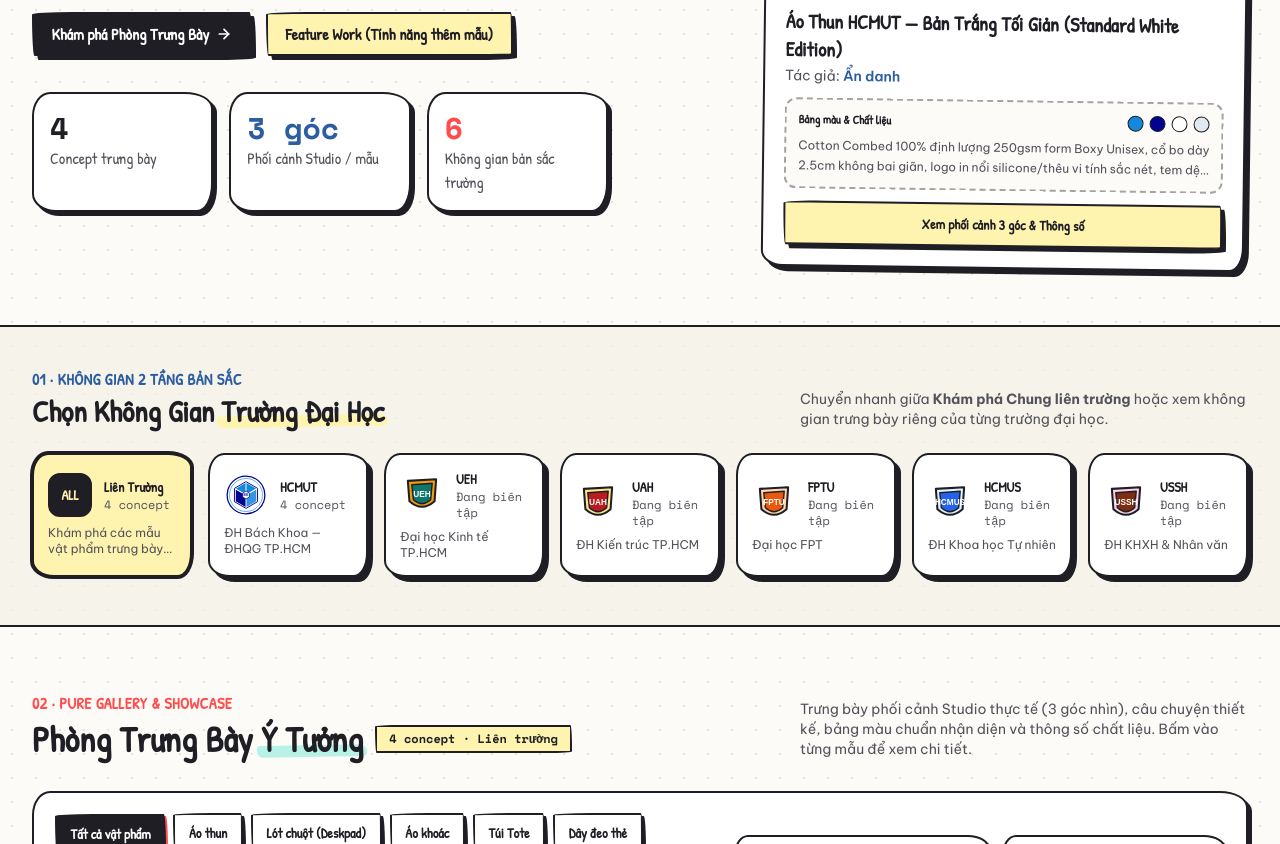
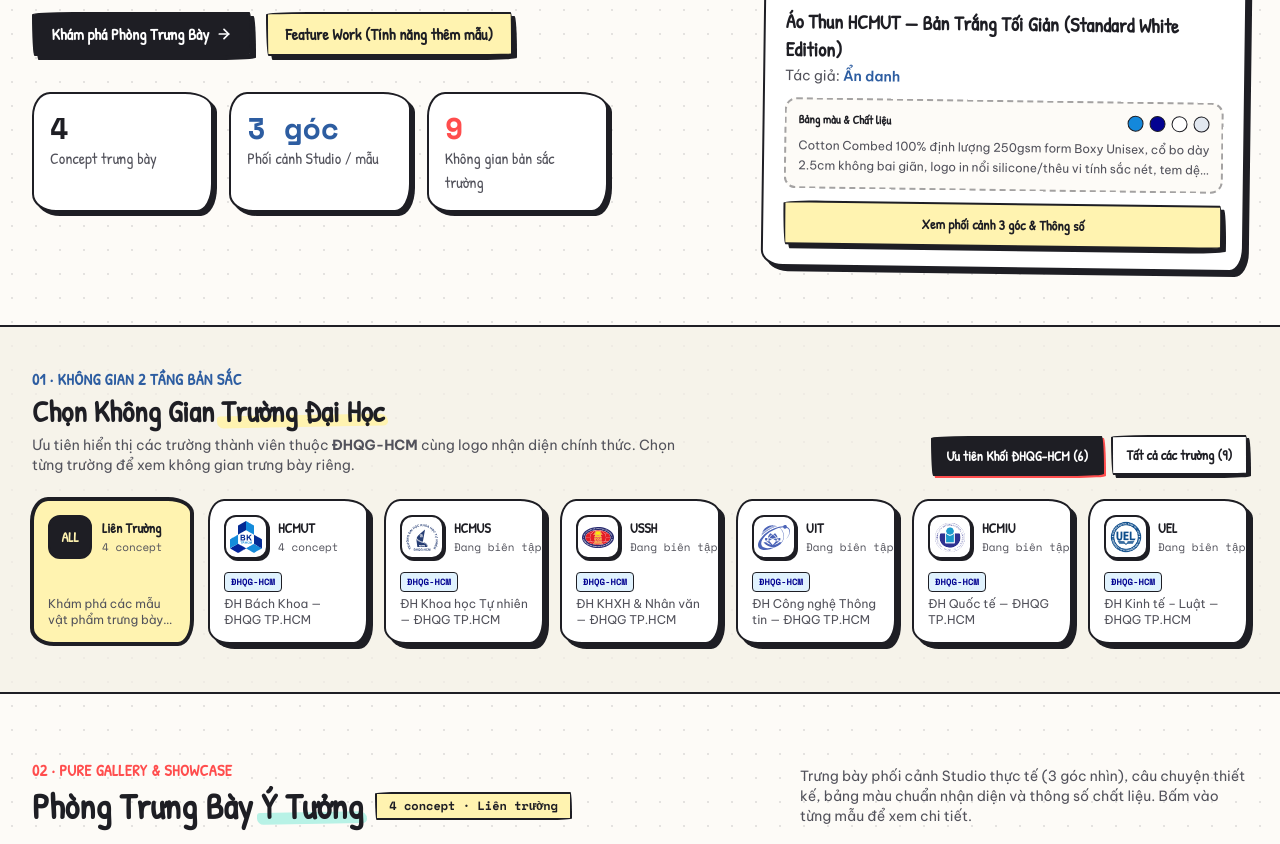
Before and after one commit to ZaMinVo/UniVibe, a plain HTML site: page index.html in a window 1280 px wide. Shown: the part 530-1374 px from the top of the page. Drawn offline with nearby package versions, Linux system fonts and the light colour scheme; a web font is replaced by a local one.

Commit message:
feat: use official university logos and prioritize VNU-HCM member schools

```diff
--- a/index.html
+++ b/index.html
@@ -128,16 +128,24 @@
     <!-- ==================== 2. MULTI-CAMPUS HUBS SELECTOR ==================== -->
     <section id="campus-hubs" class="py-8 sm:py-10 bg-[#F4EFE6]/70 border-y-[2.5px] border-[#1E1E24]">
       <div class="max-w-7xl mx-auto px-4 sm:px-6 lg:px-8">
-        <div class="flex flex-col sm:flex-row sm:items-end justify-between gap-4 mb-6">
+        <div class="flex flex-col lg:flex-row lg:items-end justify-between gap-4 mb-6">
           <div>
             <span class="inline-block font-hand text-base text-[#2D5DA1] font-bold tracking-wide uppercase">01 · Không gian 2 tầng bản sắc</span>
             <h2 class="font-display text-2xl sm:text-3xl font-extrabold text-[#1E1E24] mt-0.5">
               Chọn Không Gian <span class="sketch-highlight">Trường Đại Học</span>
             </h2>
+            <p class="text-sm text-[#52525B] max-w-2xl mt-1.5">
+              Ưu tiên hiển thị các trường thành viên thuộc <strong>ĐHQG-HCM</strong> cùng logo nhận diện chính thức. Chọn từng trường để xem không gian trưng bày riêng.
+            </p>
           </div>
-          <p class="text-sm text-[#52525B] max-w-md">
-            Chuyển nhanh giữa <strong>Khám phá Chung liên trường</strong> hoặc xem không gian trưng bày riêng của từng trường đại học.
-          </p>
+          <div class="flex flex-wrap items-center gap-2 shrink-0" role="group" aria-label="Bộ lọc nhóm trường đại học">
+            <button type="button" data-campus-scope="vnuhcm" class="campus-scope-btn sketch-btn sketch-btn-sm chip-active text-xs sm:text-sm">
+              Ưu tiên Khối ĐHQG-HCM (6)
+            </button>
+            <button type="button" data-campus-scope="all" class="campus-scope-btn sketch-btn sketch-btn-sm btn-paper text-xs sm:text-sm">
+              Tất cả các trường (9)
+            </button>
+          </div>
         </div>
 
         <div id="campusHubStrip" class="campus-strip grid grid-cols-1 sm:grid-cols-2 lg:grid-cols-4 xl:grid-cols-7 gap-4 pb-2">
--- a/js/app.js
+++ b/js/app.js
@@ -15,6 +15,7 @@
     concepts: [],
     creators: [],
     bookmarks: [],
+    campusScope: 'vnuhcm',
     activeCampus: 'all',
     activeCategory: 'all',
     searchQuery: '',
@@ -394,39 +395,62 @@
     const strip = document.getElementById('campusHubStrip');
     if (!strip) return;
 
+    document.querySelectorAll('.campus-scope-btn').forEach((btn) => {
+      const isMatch = btn.dataset.campusScope === state.campusScope;
+      btn.classList.toggle('chip-active', isMatch);
+      btn.classList.toggle('btn-paper', !isMatch);
+    });
+
+    const orderedCampuses = [...CAMPUSES].sort(
+      (a, b) => Number(Boolean(b.isVnuHcm)) - Number(Boolean(a.isVnuHcm))
+    );
+    const visibleCampuses =
+      state.campusScope === 'vnuhcm'
+        ? orderedCampuses.filter((c) => c.isVnuHcm || c.id === state.activeCampus)
+        : orderedCampuses;
+
     const allActive = state.activeCampus === 'all';
     const allCard = `
-      <button type="button" data-campus-id="all" class="text-left p-3.5 sketch-card cursor-pointer transition-all ${
+      <button type="button" data-campus-id="all" class="text-left p-3.5 sketch-card cursor-pointer transition-all flex flex-col ${
         allActive ? 'bg-[#FFF3B0] ring-2 ring-[#1E1E24]' : 'bg-white hover:bg-[#FDFBF7]'
       }">
-        <div class="flex items-center gap-3 mb-2">
+        <div class="flex items-center gap-2.5 mb-2">
           <div class="w-11 h-11 rounded-xl bg-[#1E1E24] text-[#FFF3B0] border-2 border-[#1E1E24] flex items-center justify-center font-display font-extrabold text-sm shrink-0">
             ALL
           </div>
           <div class="min-w-0">
-            <div class="font-display font-extrabold text-sm truncate">Liên Trường</div>
-            <div class="text-xs font-mono text-[#52525B]">${state.concepts.length} concept</div>
+            <div class="font-display font-extrabold text-sm leading-tight">Liên Trường</div>
+            <div class="text-[11px] font-mono text-[#52525B] whitespace-nowrap mt-0.5">${state.concepts.length} concept</div>
           </div>
         </div>
-        <p class="text-xs text-[#52525B] line-clamp-2">Khám phá các mẫu vật phẩm trưng bày từ các trường đại học.</p>
+        <p class="text-xs text-[#52525B] line-clamp-2 mt-auto">Khám phá các mẫu vật phẩm trưng bày từ các trường.</p>
       </button>
     `;
 
-    const campusCards = CAMPUSES.map((campus) => {
+    const campusCards = visibleCampuses.map((campus) => {
       const count = state.concepts.filter((c) => c.campusId === campus.id).length;
       const isActive = state.activeCampus === campus.id;
+      const vnuBadge = campus.isVnuHcm
+        ? `<span class="inline-block px-1.5 py-0.5 text-[9px] font-mono font-bold bg-[#E0F2FE] text-[#030391] border border-[#1E1E24] rounded">ĐHQG-HCM</span>`
+        : '';
+
       return `
-        <button type="button" data-campus-id="${escapeHtml(campus.id)}" class="text-left p-3.5 sketch-card cursor-pointer transition-all ${
+        <button type="button" data-campus-id="${escapeHtml(campus.id)}" class="text-left p-3.5 sketch-card cursor-pointer transition-all flex flex-col ${
           isActive ? 'bg-[#FFF3B0] ring-2 ring-[#1E1E24]' : 'bg-white hover:bg-[#FDFBF7]'
         }">
-          <div class="flex items-center gap-3 mb-2">
+          <div class="flex items-center gap-2.5 mb-2">
             ${renderCampusEmblem(campus)}
             <div class="min-w-0">
-              <div class="font-display font-extrabold text-sm truncate">${escapeHtml(campus.shortName)}</div>
-              <div class="text-xs font-mono text-[#52525B]">${count > 0 ? `${count} concept` : 'Đang biên tập'}</div>
+              <div class="flex flex-wrap items-center gap-1">
+                <span class="font-display font-extrabold text-sm leading-tight">${escapeHtml(campus.shortName)}</span>
+              </div>
+              <div class="text-[11px] font-mono text-[#52525B] whitespace-nowrap mt-0.5">${count > 0 ? `${count} concept` : 'Đang biên tập'}</div>
             </div>
           </div>
-          <p class="text-xs text-[#52525B] line-clamp-2">${escapeHtml(campus.name)}</p>
+          <div class="mt-auto space-y-1">
+            ${vnuBadge}
+            <p class="text-xs text-[#52525B] line-clamp-2">${escapeHtml(campus.name)}</p>
+          </div>
         </button>
       `;
     }).join('');
@@ -923,6 +947,13 @@
   function bindEvents() {
     // Global click delegation
     document.addEventListener('click', (e) => {
+      const scopeBtn = e.target.closest('[data-campus-scope]');
+      if (scopeBtn) {
+        state.campusScope = scopeBtn.dataset.campusScope;
+        renderCampusHubStrip();
+        return;
+      }
+
       const campusBtn = e.target.closest('[data-campus-id]');
       if (campusBtn) {
         state.activeCampus = campusBtn.dataset.campusId;
--- a/js/data.js
+++ b/js/data.js
@@ -11,19 +11,83 @@
       name: 'ĐH Bách Khoa — ĐHQG TP.HCM',
       shortName: 'HCMUT',
       city: 'TP.HCM',
+      isVnuHcm: true,
+      logo: 'assets/logos/hcmut.svg',
       color: '#030391',
       secondaryColor: '#1488DB',
       motto: 'Chuẩn nhận diện Lục giác Tổ ong · Xanh #1488DB & Xanh đậm #030391',
       memberCount: 1,
     },
     {
+      id: 'hcmus',
+      name: 'ĐH Khoa học Tự nhiên — ĐHQG TP.HCM',
+      shortName: 'HCMUS',
+      city: 'TP.HCM',
+      isVnuHcm: true,
+      logo: 'assets/logos/hcmus.svg',
+      color: '#0054A6',
+      secondaryColor: '#00AEEF',
+      motto: 'Trường Đại học Khoa học Tự nhiên — Thành viên ĐHQG-HCM',
+      memberCount: 0,
+    },
+    {
+      id: 'hcmussh',
+      name: 'ĐH KHXH & Nhân văn — ĐHQG TP.HCM',
+      shortName: 'USSH',
+      city: 'TP.HCM',
+      isVnuHcm: true,
+      logo: 'assets/logos/hcmussh.svg',
+      color: '#1D4ED8',
+      secondaryColor: '#93C5FD',
+      motto: 'Trường Đại học Khoa học Xã hội và Nhân văn — Thành viên ĐHQG-HCM',
+      memberCount: 0,
+    },
+    {
+      id: 'uit',
+      name: 'ĐH Công nghệ Thông tin — ĐHQG TP.HCM',
+      shortName: 'UIT',
+      city: 'TP.HCM',
+      isVnuHcm: true,
+      logo: 'assets/logos/uit.svg',
+      color: '#0284C7',
+      secondaryColor: '#38BDF8',
+      motto: 'Trường Đại học Công nghệ Thông tin — Thành viên ĐHQG-HCM',
+      memberCount: 0,
+    },
+    {
+      id: 'hcmiu',
+      name: 'ĐH Quốc tế — ĐHQG TP.HCM',
+      shortName: 'HCMIU',
+      city: 'TP.HCM',
+      isVnuHcm: true,
+      logo: 'assets/logos/hcmiu.svg',
+      color: '#1E3A8A',
+      secondaryColor: '#DC2626',
+      motto: 'Trường Đại học Quốc tế — Thành viên ĐHQG-HCM',
+      memberCount: 0,
+    },
+    {
+      id: 'uel',
+      name: 'ĐH Kinh tế – Luật — ĐHQG TP.HCM',
+      shortName: 'UEL',
+      city: 'TP.HCM',
+      isVnuHcm: true,
+      logo: 'assets/logos/uel.png',
+      color: '#144E8C',
+      secondaryColor: '#F59E0B',
+      motto: 'Trường Đại học Kinh tế – Luật — Thành viên ĐHQG-HCM',
+      memberCount: 0,
+    },
+    {
       id: 'ueh',
       name: 'Đại học Kinh tế TP.HCM',
       shortName: 'UEH',
       city: 'TP.HCM',
+      isVnuHcm: false,
+      logo: 'assets/logos/ueh.png',
       color: '#0F766E',
       secondaryColor: '#F59E0B',
-      motto: 'Không gian sáng tạo mở dành cho sinh viên UEH',
+      motto: 'Không gian trưng bày bản sắc sinh viên UEH',
       memberCount: 0,
     },
     {
@@ -31,9 +95,11 @@
       name: 'ĐH Kiến trúc TP.HCM',
       shortName: 'UAH',
       city: 'TP.HCM',
+      isVnuHcm: false,
+      logo: 'assets/logos/uah.png',
       color: '#B91C1C',
       secondaryColor: '#FDE68A',
-      motto: 'Không gian sáng tạo mở dành cho sinh viên Kiến trúc',
+      motto: 'Không gian trưng bày bản sắc sinh viên Kiến trúc',
       memberCount: 0,
     },
     {
@@ -41,29 +107,11 @@
       name: 'Đại học FPT',
       shortName: 'FPTU',
       city: 'Toàn quốc',
+      isVnuHcm: false,
+      logo: 'assets/logos/fptu.svg',
       color: '#EA580C',
       secondaryColor: '#FED7AA',
-      motto: 'Không gian sáng tạo mở dành cho sinh viên FPTU',
-      memberCount: 0,
-    },
-    {
-      id: 'hcmus',
-      name: 'ĐH Khoa học Tự nhiên',
-      shortName: 'HCMUS',
-      city: 'TP.HCM',
-      color: '#2563EB',
-      secondaryColor: '#E0F2FE',
-      motto: 'Không gian sáng tạo mở dành cho sinh viên Tự nhiên',
-      memberCount: 0,
-    },
-    {
-      id: 'hcmussh',
-      name: 'ĐH KHXH & Nhân văn',
-      shortName: 'USSH',
-      city: 'TP.HCM',
-      color: '#7C2D12',
-      secondaryColor: '#FBCFE8',
-      motto: 'Không gian sáng tạo mở dành cho sinh viên Nhân văn',
+      motto: 'Không gian trưng bày bản sắc sinh viên FPTU',
       memberCount: 0,
     },
   ];
--- a/js/illustrations.js
+++ b/js/illustrations.js
@@ -494,6 +494,14 @@
   }
 
   function renderCampusEmblem(campus) {
+    if (campus && campus.logo) {
+      const shortName = campus.shortName || 'UNI';
+      return `
+        <div class="w-11 h-11 rounded-xl bg-white border-2 border-[#1E1E24] p-1 flex items-center justify-center shrink-0 overflow-hidden shadow-[2px_2px_0px_#1E1E24]">
+          <img src="${escapeXml(campus.logo)}" alt="Logo ${escapeXml(shortName)}" class="w-full h-full object-contain" loading="lazy" />
+        </div>
+      `;
+    }
     if (campus && campus.id === 'hcmut') {
       return `
         <svg viewBox="0 0 112 112" class="w-11 h-11 shrink-0" aria-hidden="true">
```
Also changed, not shown: assets/logos/fptu.svg (added), assets/logos/hcmiu.svg (added), assets/logos/hcmus.svg (added), assets/logos/hcmussh.svg (added), assets/logos/hcmut.svg (added), assets/logos/uah.png (added), assets/logos/ueh.png (added), assets/logos/uel.png (added), assets/logos/uit.svg (added).
